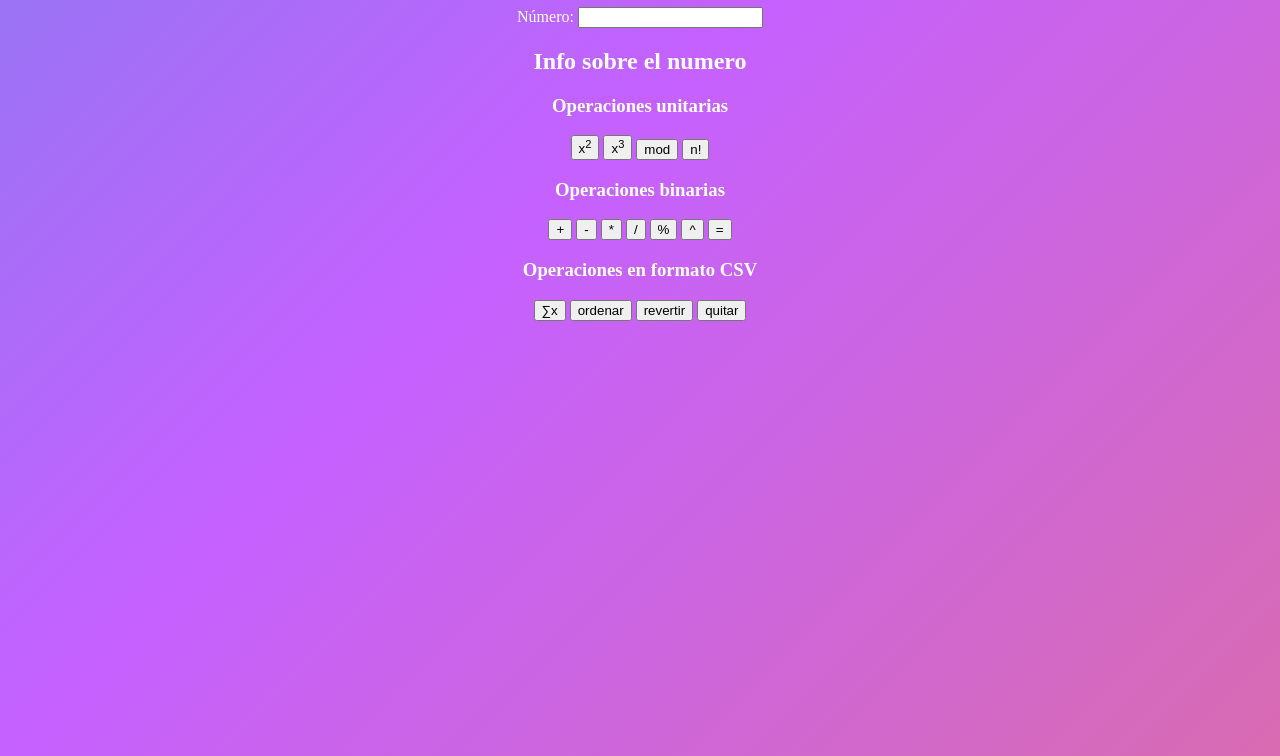
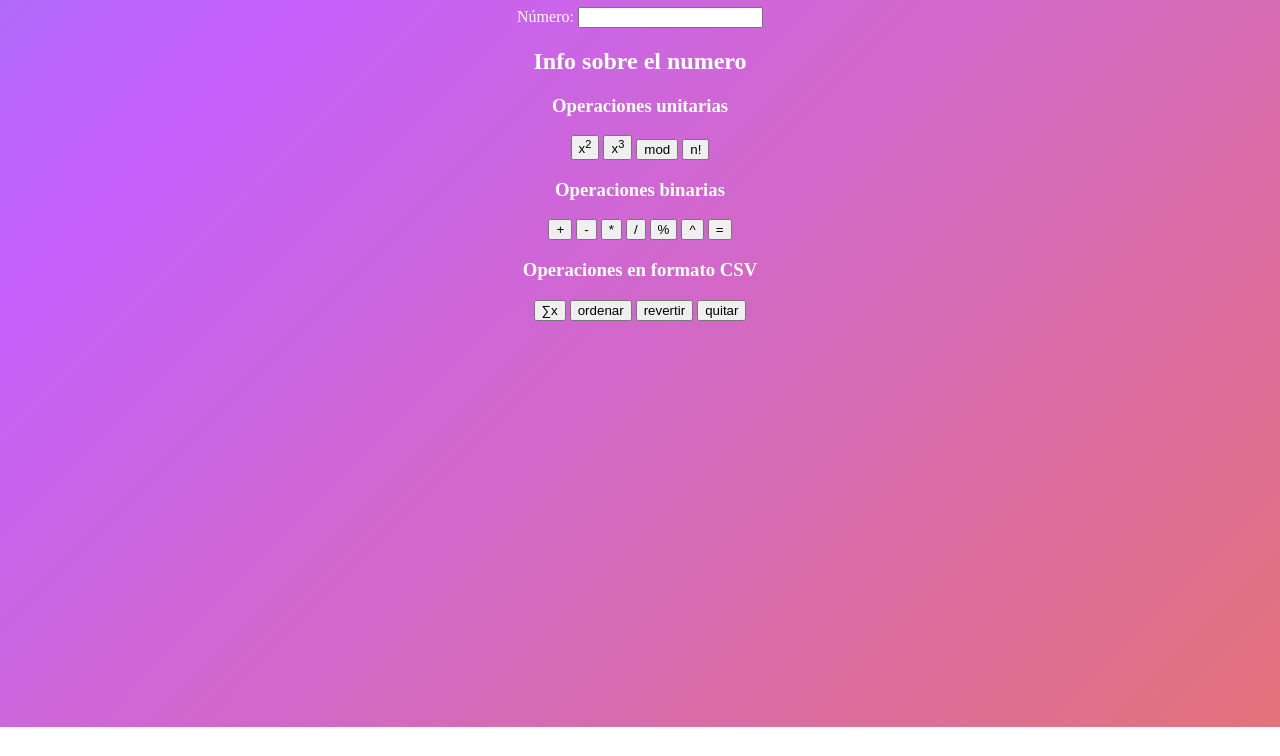
Before and after one commit to javivalerovila2/Calculadora, a plain HTML site: page index.html in a window 1280 px wide. Shown: the part 73-829 px from the top of the page. After the commit the page ends 800 px from the top, so only its background shows below. Drawn offline with Linux system fonts and the light colour scheme.

Commit message:
Update index_css.css

```diff
--- a/index_css.css
+++ b/index_css.css
@@ -5,6 +5,10 @@ body {
 	height: 100vh;
     text-align: center;
     color: rgb(255, 255, 255);
+	width: 100%;
+	height: 100%;
+	margin: 0;
+	padding: 0;
 
 }
 
```
